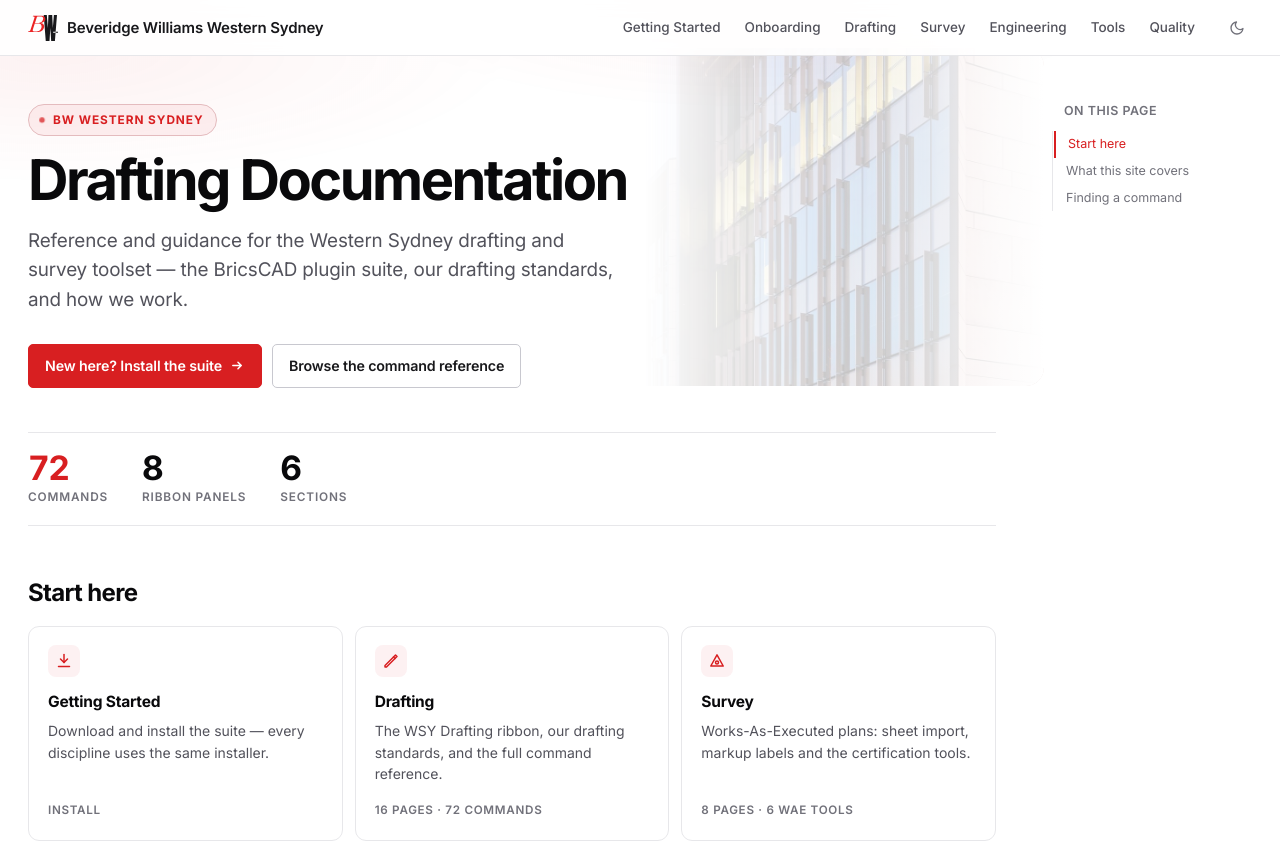
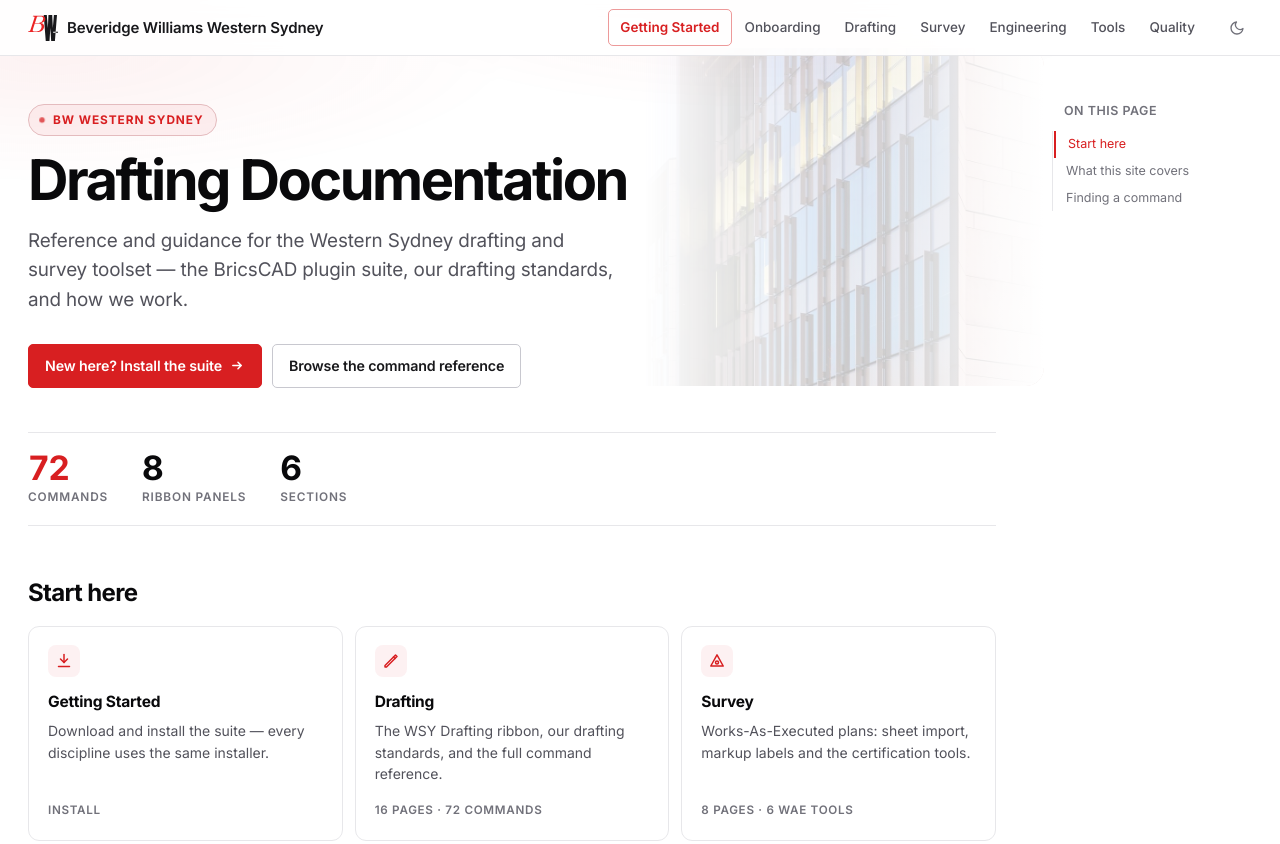
Before and after one commit to bevwilldev/bw-drafting-docs, a plain HTML site: page index.html in a window 1280 px wide. Shown: the top 844 px of the page. Drawn offline with Linux system fonts and the light colour scheme; a web font is replaced by a local one.

Commit message:
Make Getting Started stand out in the header
The Getting Started nav item now renders as an outlined brand pill that
fills on hover or when you're on it, so the entry point reads differently
from the plain section links.

```diff
--- a/assets/css/site.css
+++ b/assets/css/site.css
@@ -232,6 +232,19 @@ kbd {
 .nav a[aria-current="page"] { color: var(--ink); font-weight: 550; }
 .nav a[aria-current="page"]::after { transform: scaleX(1); background: var(--ink-faint); }
 .nav a[aria-current="page"]:hover::after { background: var(--brand); }
+
+/* Entry-point CTA — an outlined brand pill that fills when hovered or current,
+   so "Getting Started" reads as the place to begin rather than a plain link. */
+.nav a.nav-cta {
+  color: var(--brand); font-weight: 550; margin-left: 4px;
+  border: 1px solid color-mix(in srgb, var(--brand) 45%, transparent);
+  transition: color .2s var(--ease), background .2s var(--ease), border-color .2s var(--ease);
+}
+.nav a.nav-cta::after { display: none; }        /* no underline; it's a pill */
+.nav a.nav-cta:hover,
+.nav a.nav-cta[aria-current="page"] {
+  color: var(--brand-ink); background: var(--brand); border-color: var(--brand);
+}
 
 .icon-btn {
   display: grid; place-items: center;
--- a/assets/js/site.js
+++ b/assets/js/site.js
@@ -118,7 +118,7 @@
   };
 
   var TOP_NAV = [
-    { href: '/getting-started/', text: 'Getting Started' },
+    { href: '/getting-started/', text: 'Getting Started', cta: true },
     { href: '/onboarding/', text: 'Onboarding' },
     { href: '/drafting/', text: 'Drafting' },
     { href: '/survey/', text: 'Survey' },
@@ -204,6 +204,7 @@
     var nav = el('nav', { class: 'nav', 'aria-label': 'Sections' });
     TOP_NAV.forEach(function (item) {
       var a = el('a', { href: url(item.href), html: item.text });
+      if (item.cta) a.className = 'nav-cta';   // stands out as the entry point
       // Mark the section active for any page beneath it.
       if (HERE.indexOf(normalise(url(item.href))) === 0) a.setAttribute('aria-current', 'page');
       nav.appendChild(a);
```
